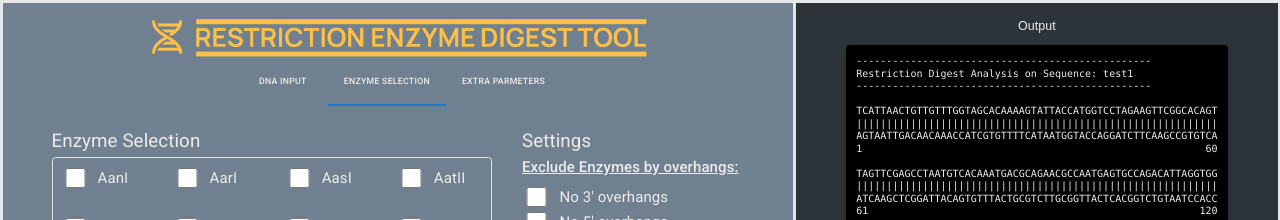
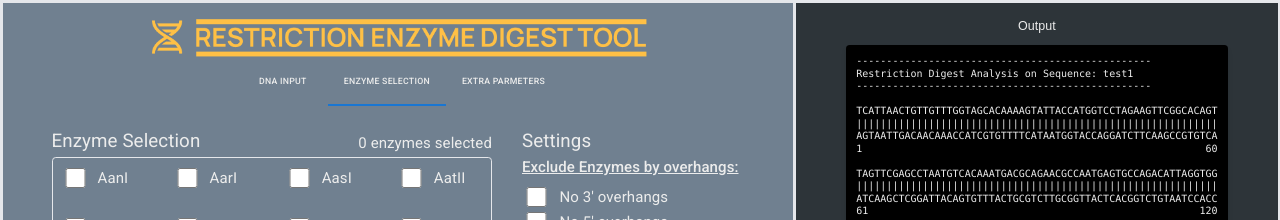
Before and after one commit to mpampuch/restriction-enzyme-digest-tool, a React (Vite) app: page / in a window 1280 px wide. Both pictures are taken after a click on the tab "ENZYME SELECTION". Shown: the top 220 px of the page. Built offline with nearby package versions, Linux system fonts and the light colour scheme.

Commit message:
fix textbox size bug and add enzyme counter

```diff
--- a/src/components/DnaInputTabLayout.jsx
+++ b/src/components/DnaInputTabLayout.jsx
@@ -50,9 +50,9 @@ function DnaInputTabLayout() {
       <div className="scrollbar-thin scrollbar-thumb-gray-300 scrollbar-track-gray-10 max-h-[250px] overflow-auto">
         <TextareaAutosize
           aria-label="minimum height"
-          minRows={7}
+          minRows={8}
           placeholder="Input DNA to digest"
-          className="text-gray-800"
+          className="max-h-[200px] text-gray-800"
           value={inputString}
           onChange={(e) => handleInputStringChange(e)}
         />
@@ -83,9 +83,9 @@ function DnaInputTabLayout() {
         <div className="scrollbar-thin scrollbar-thumb-gray-300 scrollbar-track-gray-10 max-h-[300px] overflow-auto">
           <TextareaAutosize
             aria-label="minimum height"
-            minRows={7}
+            minRows={8}
             placeholder="Input DNA that you don't want to digest"
-            className="max-h-[250px] text-gray-800"
+            className="max-h-[200px] text-gray-800"
             value={restrictedInputString}
             onChange={(e) => handleRestrictedInputStringChange(e)}
           />
--- a/src/components/EnzymeSelectionTabLayout.jsx
+++ b/src/components/EnzymeSelectionTabLayout.jsx
@@ -157,6 +157,15 @@ function EnzymeSelection() {
   const allEnzymesGreyedOut = enzymesList.every(
     (enzyme) => enzymesState[enzyme].greyed_out_by.length,
   );
+
+  // Compute the number of selected enzymes
+  const numSelectedEnzymes = enzymesList.reduce((acc, enzyme) => {
+    if (enzymesState[enzyme].is_selected) {
+      return acc + 1;
+    } else {
+      return acc;
+    }
+  }, 0);
 
   // Create Handlers for Dispatching Actions to Redux Store
   function handleSelectEnzyme(enzyme) {
@@ -461,8 +470,15 @@ function EnzymeSelection() {
   return (
     <div className="flex gap-12">
       <div className="flex h-[calc(75vh-3.25rem)] flex-grow flex-col">
-        <h1 className="mb-2 text-3xl">Enzyme Selection</h1>
-
+        <div className="flex items-center justify-between gap-3">
+          <h1 className="mb-2 text-3xl">Enzyme Selection</h1>
+          <h2 className="ml-4 text-2xl">
+            {" "}
+            {`${numSelectedEnzymes} enzyme${
+              numSelectedEnzymes !== 1 ? "s" : ""
+            } selected`}
+          </h2>
+        </div>
         <div className="flex-grow overflow-y-scroll rounded-md border">
           <div className="grid grid-cols-1 gap-4 md:grid-cols-2 lg:grid-cols-3 xl:grid-cols-4">
             {enzymesList.map((enzyme, index) => (
```
